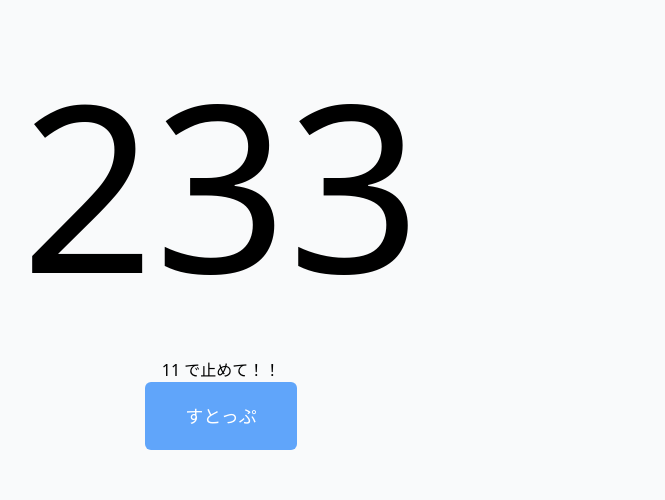
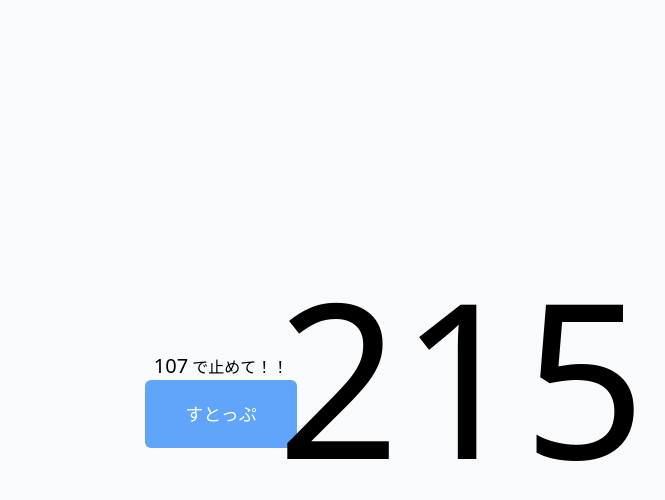
Before and after one commit to fujimmm331/free-nuxt-app, a Nuxt app: page /sample in a window 1280 px wide. Both pictures are taken after a click on the button "すたと". Shown: the top 500 px of the page, without its empty margins (419-1084 px from the left). Built offline with nearby package versions, Linux system fonts and the light colour scheme.

Commit message:
fix:上下左右から数字が出るように変更した

```diff
--- a/src/pages/sample/index.vue
+++ b/src/pages/sample/index.vue
@@ -1,14 +1,17 @@
 <template>
   <div class="bg-gray-50 h-auto timer-game p-2">
     <div v-show="states.count > 0" :style="style">{{ states.count }}</div>
+
     <div>
-      <span>{{ states.target.number }}</span> で止めて！！
+      <div v-show="states.target.number > 0">
+        <span class="text-xl">{{ states.target.number }}</span> で止めて！！
+      </div>
+      <button
+        class="transition bg-blue-400 text-white pt-5 pb-5 pl-10 pr-10 rounded-md text-lg ease-in-out hover:bg-indigo-500 duration-300 "
+        @click="onClickButton"
+        v-text='buttonText'
+      />
     </div>
-    <button
-      class="transition bg-blue-400 text-white pt-5 pb-5 pl-10 pr-10 rounded-md text-lg ease-in-out hover:bg-indigo-500 duration-300 "
-      @click="onClickButton"
-      v-text='buttonText'
-    />
   </div>
 </template>
 
@@ -40,16 +43,19 @@ const onClickButton = () => {
   states.isCountUpping = !states.isCountUpping
   const timer = setInterval(() => {
     states.count ++
-    if(!states.isCountUpping) clearInterval(timer)
+    if(!states.isCountUpping) {
+      clearInterval(timer)
+      alert('😩😩😩😩😩')
+    }
   }, states.ms)
 }
 
 const setTargetAndMs = () => {
   if(states.target.status === 'SET') return
 
-  states.target.number = Math.floor( Math.random() * 300 )
+  states.target.number = Math.floor( Math.random() * 200 ) + 100
   states.target.status = 'SET'
-  states.ms = Math.floor( Math.random() * 60 ) + 10
+  states.ms = Math.floor( Math.random() * 90 ) + 10
 }
 
 const buttonText = computed(() => {
@@ -57,7 +63,14 @@ const buttonText = computed(() => {
 })
 
 const style = computed(() => {
-  return `font-size: ${states.count}px;`
+  const x = Math.floor(Math.random() * 2) % 2 == 0 ? `left: ${states.count}px;` : `right: ${states.count}px;`
+  const y = Math.floor(Math.random() * 2) % 2 == 0 ? `top: ${states.count}px;` : `bottom: ${states.count}px;`
+  return `
+    font-size: ${states.count}px;
+    position:absolute;
+    ${x}
+    ${y}
+  `
 })
 
 </script>
@@ -66,5 +79,13 @@ const style = computed(() => {
     width: 100%;
     height: 100vh;
     text-align: center;
+    position: relative;
+    display: flex;
+    justify-content: center;
+    align-items: center;
+  }
+
+  button {
+    z-index: 999999;
   }
 </style>
```
